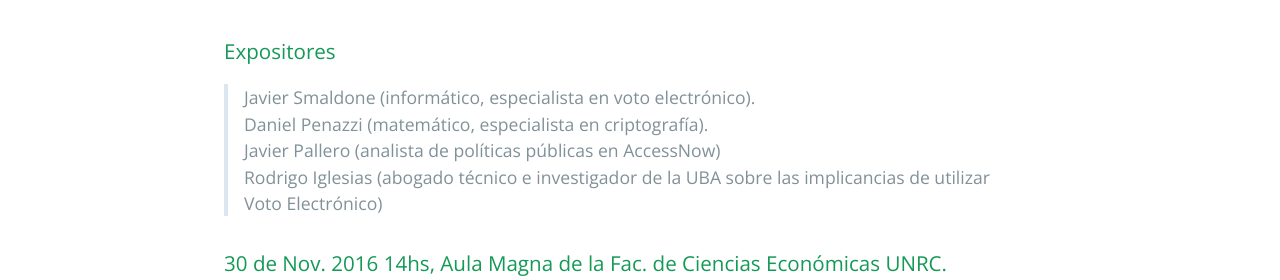
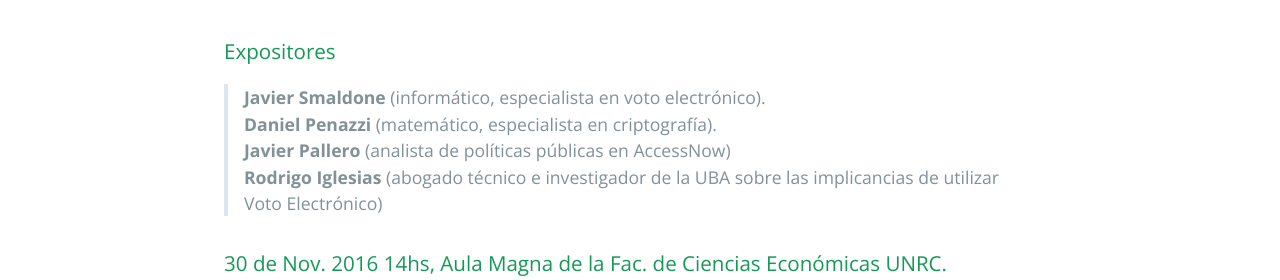
Before and after one commit to pewen/evoto, a Jekyll site: the page built from index.md, in a window 1280 px wide. Shown: the part 785-1065 px from the top of the page. Built offline with Jekyll 4.4.1, drawn with Linux system fonts in a browser that asks for light colours.

Commit message:
minor change

```diff
--- a/index.md
+++ b/index.md
@@ -7,10 +7,10 @@ title: {{ site.name }}
 
 ### Expositores
 
-> Javier Smaldone (informático, especialista en voto electrónico).
-> Daniel Penazzi (matemático, especialista en criptografía).
-> Javier Pallero (analista de políticas públicas en AccessNow)
-> Rodrigo Iglesias (abogado técnico e investigador de la UBA sobre las implicancias de utilizar Voto Electrónico)
+> **Javier Smaldone** (informático, especialista en voto electrónico).
+> **Daniel Penazzi** (matemático, especialista en criptografía).
+> **Javier Pallero** (analista de políticas públicas en AccessNow)
+> **Rodrigo Iglesias** (abogado técnico e investigador de la UBA sobre las implicancias de utilizar Voto Electrónico)
 
 ### 30 de Nov. 2016 14hs, Aula Magna de la Fac. de Ciencias Económicas UNRC.
 
```
Also changed, not shown: 2 other files.
